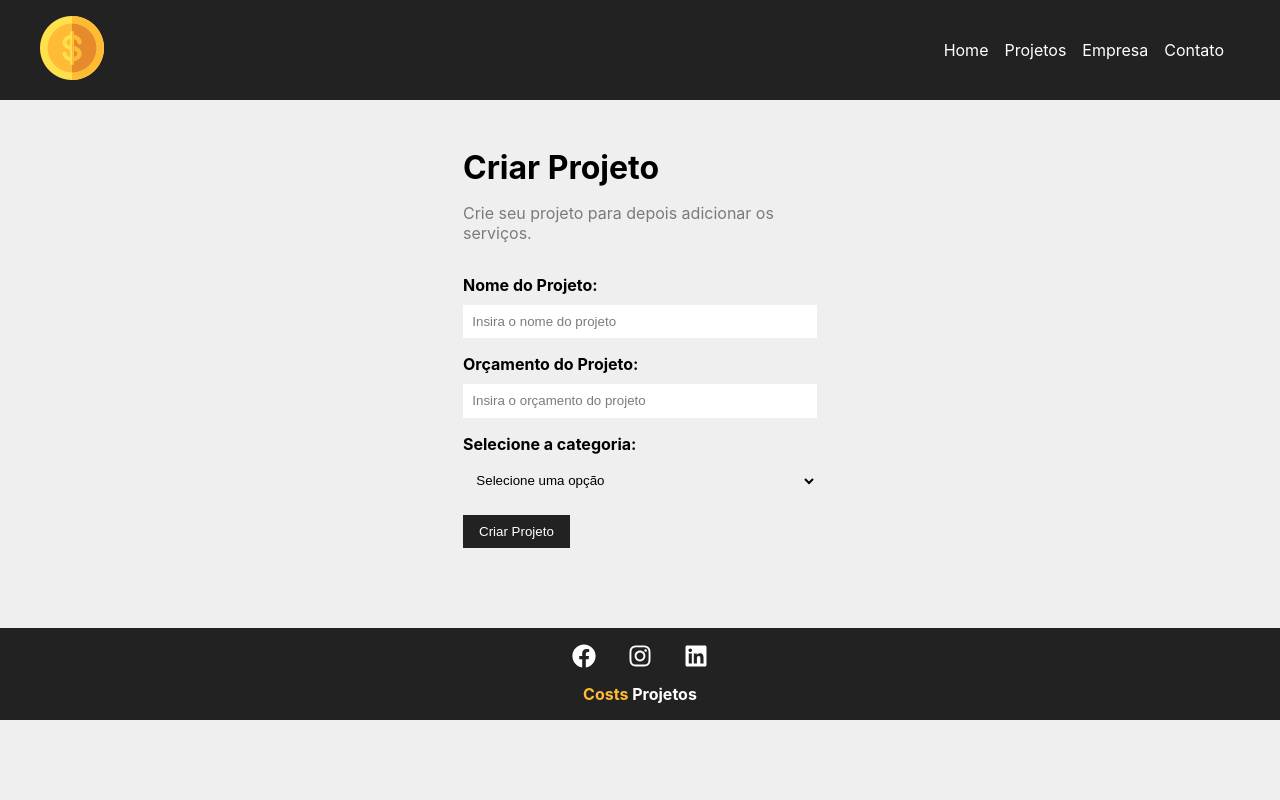
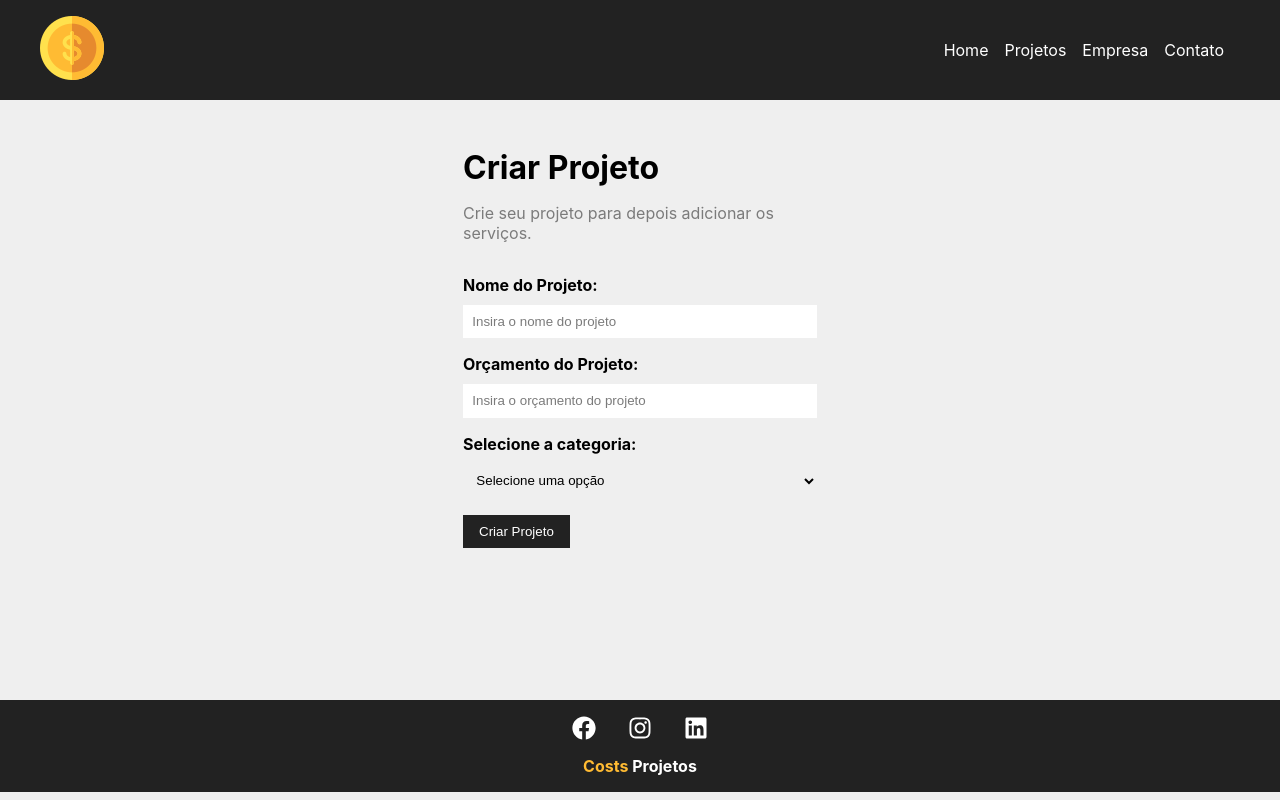
Before and after one commit to Brunostaine/Costs-react, a React (Create React App) app: page /newProject in a window 1280 px wide. Built offline with nearby package versions, Linux system fonts and the light colour scheme; data requests are answered from the project's data file.

Commit message:
min height container

```diff
--- a/src/components/layout/Container.js
+++ b/src/components/layout/Container.js
@@ -2,7 +2,7 @@ import  './Container.css'
 
 function Container(props){
     return(
-        <div className='container'>
+        <div className='container min-height'>
             {props.children}
         </div>
     )
```
